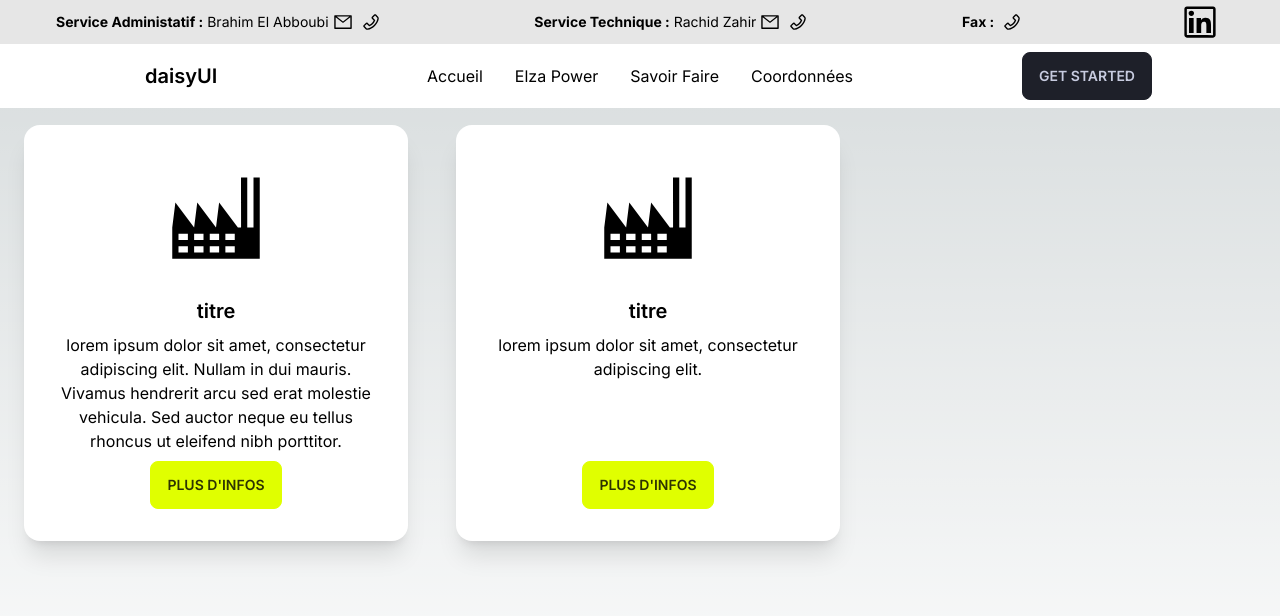
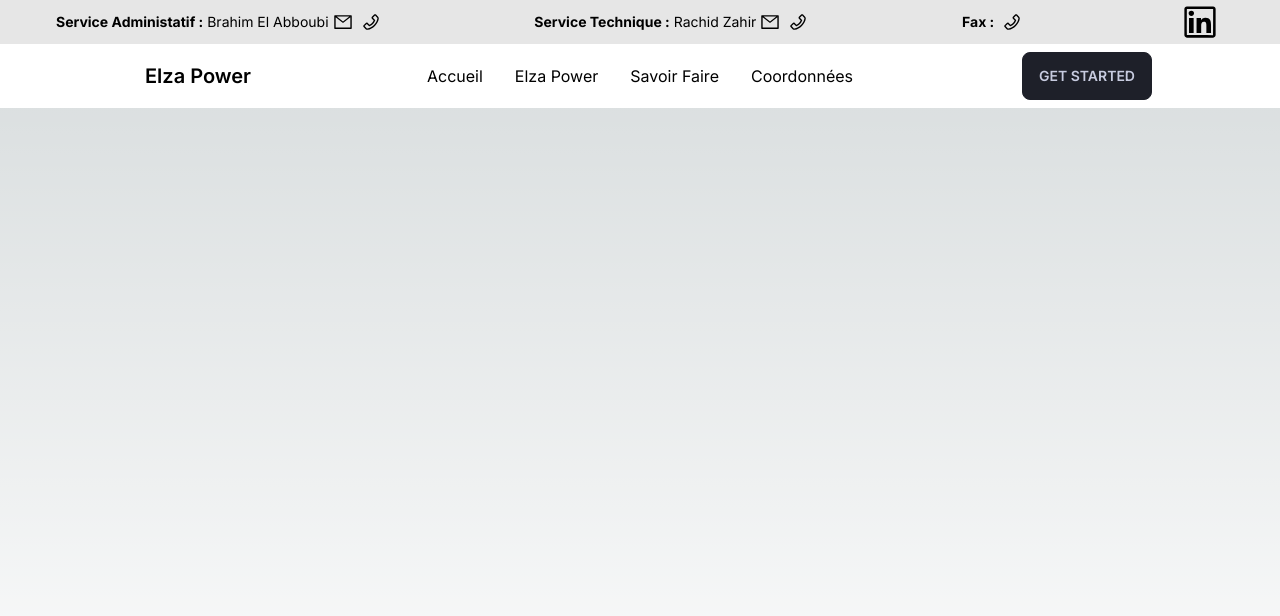
Before and after one commit to Proxy-o/elza, a Next.js app: page /services in a window 1280 px wide. Shown: the top 616 px of the page. Built offline with nearby package versions, Linux system fonts and the light colour scheme.

Commit message:
[UI] landing page preview

```diff
--- a/app/components/header/Header.tsx
+++ b/app/components/header/Header.tsx
@@ -26,7 +26,7 @@ export default function Header() {
             </label>
             <ul
               tabIndex={0}
-              className="menu menu-compact dropdown-content mt-3 p-2 shadow bg-red-100 rounded-box w-52"
+              className="menu menu-compact dropdown-content mt-3 p-2 shadow bg-base-100 rounded-box w-52"
             >
               <li>
                 <a>Accueill</a>
@@ -64,7 +64,7 @@ export default function Header() {
               </li>
             </ul>
           </div>
-          <a className="btn btn-ghost normal-case text-xl">daisyUI</a>
+          <a className="btn btn-ghost normal-case text-xl">Elza Power</a>
         </div>
         <div className="navbar-center hidden lg:flex">
           <ul className="menu menu-horizontal px-1">
--- a/app/home/page.tsx
+++ b/app/home/page.tsx
@@ -4,6 +4,8 @@ import React from "react";
 import Image from "next/image";
 import { Splide, SplideSlide } from "@splidejs/react-splide";
 import "@splidejs/react-splide/css";
+import { GiFactory } from "react-icons/gi";
+import Card from "../components/card/card";
 
 const Page = () => {
   const options = {
@@ -15,6 +17,18 @@ const Page = () => {
     interval: 3000,
     arrows: false,
   };
+  const cards = [
+    {
+      icon: <GiFactory size={100}/>,
+      title: "titre",
+      description: "lorem ipsum dolor sit amet, consectetur adipiscing elit. Nullam in dui mauris. Vivamus hendrerit arcu sed erat molestie vehicula. Sed auctor neque eu tellus rhoncus ut eleifend nibh porttitor.",
+    },
+    {
+      icon: <GiFactory size={100}/>,
+      title: "titre",
+      description: "lorem ipsum dolor sit amet, consectetur adipiscing elit. ",
+    },
+  ];
   return (
     <div className=" ">
       <Splide
@@ -77,6 +91,19 @@ const Page = () => {
           </div>
         </SplideSlide>
       </Splide>
+
+
+    <div className="flex ">
+      {cards.map((card) => {
+        return (
+          <Card
+            icon={card.icon}
+            title={card.title}
+            description={card.description}
+          />
+        );
+      })}
+    </div>
     </div>
   );
 };
--- a/app/services/page.tsx
+++ b/app/services/page.tsx
@@ -3,29 +3,5 @@ import Card from "../components/card/card";
 import { GiFactory } from "react-icons/gi";
 
 export default function Page() {
-  const cards = [
-    {
-      icon: <GiFactory size={100}/>,
-      title: "titre",
-      description: "lorem ipsum dolor sit amet, consectetur adipiscing elit. Nullam in dui mauris. Vivamus hendrerit arcu sed erat molestie vehicula. Sed auctor neque eu tellus rhoncus ut eleifend nibh porttitor.",
-    },
-    {
-      icon: <GiFactory size={100}/>,
-      title: "titre",
-      description: "lorem ipsum dolor sit amet, consectetur adipiscing elit. ",
-    },
-  ];
-  return (
-    <div className="flex ">
-      {cards.map((card) => {
-        return (
-          <Card
-            icon={card.icon}
-            title={card.title}
-            description={card.description}
-          />
-        );
-      })}
-    </div>
-  );
+
 }
```
